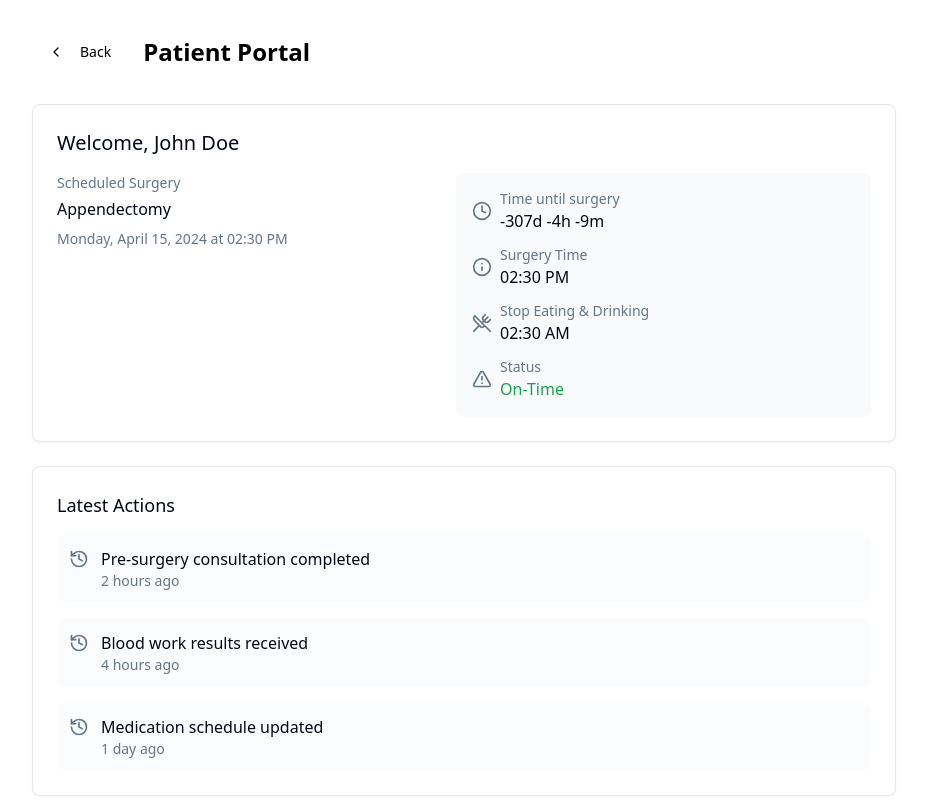
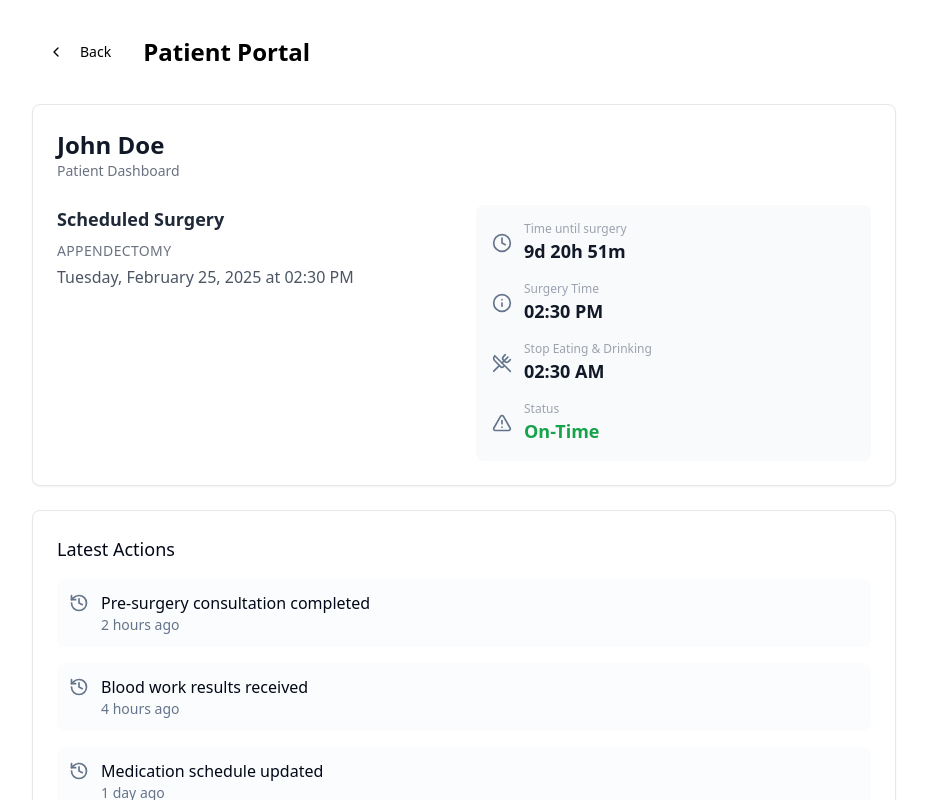
Before and after one commit to sofiahuppertz/MediFlow, a React (Vite) app in the folder frontend/: page /patient in a window 1280 px wide. Shown: the top 800 px of the page, without its empty margins (176-1103 px from the left). Built offline with nearby package versions, Linux system fonts and the light colour scheme.

Commit message:
hierarchy

```diff
--- a/frontend/src/pages/Patient.tsx
+++ b/frontend/src/pages/Patient.tsx
@@ -19,8 +19,8 @@ const PatientPage = () => {
   const [activeTab, setActiveTab] = useState("info");
 
   // Mock data
-  const surgeryTime = "2024-04-15T14:30:00";
-  const stopEatingTime = "2024-04-15T02:30:00"; // 12 hours before surgery
+  const surgeryTime = "2025-02-25T14:30:00";
+  const stopEatingTime = "2025-02-25T02:30:00"; // 12 hours before surgery
   const surgeryStatus = "on-time"; // could be 'on-time', 'delayed', or 'cancelled'
   const latestActions = [
     { id: 1, action: "Pre-surgery consultation completed", time: "2 hours ago" },
@@ -66,14 +66,18 @@ const PatientPage = () => {
 
       <div className="grid gap-6">
         <Card className="p-6 animate-fade-up">
-          <h2 className="text-xl font-medium mb-4">Welcome, John Doe</h2>
-          <div className="flex flex-col md:flex-row gap-4">
-            <div className="flex-1">
-              <div className="text-sm text-muted-foreground mb-1">
-                Scheduled Surgery
-              </div>
-              <div className="font-medium">Appendectomy</div>
-              <div className="text-sm text-muted-foreground mt-2">
+          {/* Header section for patient info */}
+          <header className="mb-6">
+            <h2 className="text-2xl font-bold text-gray-900">John Doe</h2>
+            <p className="text-sm text-gray-500">Patient Dashboard</p>
+          </header>
+
+          <div className="grid md:grid-cols-2 gap-6">
+            {/* Surgery Details Section */}
+            <section>
+              <h3 className="text-lg font-semibold text-gray-800 mb-2">Scheduled Surgery</h3>
+              <p className="text-sm text-gray-500 uppercase tracking-wide">Appendectomy</p>
+              <p className="mt-1 text-gray-600">
                 {new Date(surgeryTime).toLocaleDateString("en-US", {
                   weekday: "long",
                   year: "numeric",
@@ -82,53 +86,55 @@ const PatientPage = () => {
                   hour: "2-digit",
                   minute: "2-digit",
                 })}
-              </div>
-            </div>
-            <div className="flex-1 bg-secondary/50 p-4 rounded-lg space-y-3">
-              <div className="flex items-center space-x-2">
-                <Clock className="h-5 w-5 text-muted-foreground" />
+              </p>
+            </section>
+
+            {/* Surgery Metrics & Status Section */}
+            <aside className="bg-secondary/50 p-4 rounded-lg space-y-4">
+              <div className="flex items-center">
+                <Clock className="h-5 w-5 text-muted-foreground mr-3" />
                 <div>
-                  <div className="text-sm text-muted-foreground">Time until surgery</div>
-                  <div className="font-medium">{calculateTimeUntil()}</div>
+                  <p className="text-xs text-gray-400">Time until surgery</p>
+                  <p className="text-lg font-semibold text-gray-900">{calculateTimeUntil()}</p>
                 </div>
               </div>
 
-              <div className="flex items-center space-x-2">
-                <Info className="h-5 w-5 text-muted-foreground" />
+              <div className="flex items-center">
+                <Info className="h-5 w-5 text-muted-foreground mr-3" />
                 <div>
-                  <div className="text-sm text-muted-foreground">Surgery Time</div>
-                  <div className="font-medium">
+                  <p className="text-xs text-gray-400">Surgery Time</p>
+                  <p className="text-lg font-semibold text-gray-900">
                     {new Date(surgeryTime).toLocaleTimeString("en-US", {
                       hour: "2-digit",
                       minute: "2-digit",
                     })}
-                  </div>
+                  </p>
                 </div>
               </div>
 
-              <div className="flex items-center space-x-2">
-                <UtensilsCrossed className="h-5 w-5 text-muted-foreground" />
+              <div className="flex items-center">
+                <UtensilsCrossed className="h-5 w-5 text-muted-foreground mr-3" />
                 <div>
-                  <div className="text-sm text-muted-foreground">Stop Eating & Drinking</div>
-                  <div className="font-medium">
+                  <p className="text-xs text-gray-400">Stop Eating &amp; Drinking</p>
+                  <p className="text-lg font-semibold text-gray-900">
                     {new Date(stopEatingTime).toLocaleTimeString("en-US", {
                       hour: "2-digit",
                       minute: "2-digit",
                     })}
-                  </div>
+                  </p>
                 </div>
               </div>
 
-              <div className="flex items-center space-x-2">
-                <AlertTriangle className="h-5 w-5 text-muted-foreground" />
+              <div className="flex items-center">
+                <AlertTriangle className="h-5 w-5 text-muted-foreground mr-3" />
                 <div>
-                  <div className="text-sm text-muted-foreground">Status</div>
-                  <div className={cn("font-medium capitalize", getStatusColor(surgeryStatus))}>
+                  <p className="text-xs text-gray-400">Status</p>
+                  <p className={cn("text-lg font-semibold capitalize", getStatusColor(surgeryStatus))}>
                     {surgeryStatus}
-                  </div>
+                  </p>
                 </div>
               </div>
-            </div>
+            </aside>
           </div>
         </Card>
 
--- a/frontend/src/pages/Timesheet.tsx
+++ b/frontend/src/pages/Timesheet.tsx
@@ -260,165 +260,43 @@ const EmergencyDialog = ({ onSubmit, onClose }: {
   );
 };
 
-const TimeSlot = ({ time, surgeries }: { time: string; surgeries: Surgery[] }) => {
-  const navigate = useNavigate();
-  const { toast } = useToast();
-
-  // Find the surgery covering this time slot
-  const surgery = surgeries.find((s) => {
-    const timeMinutes = timeToMinutes(time);
-    const startMinutes = timeToMinutes(s.startTime);
-    const endMinutes = timeToMinutes(s.endTime);
-    const totalEndMinutes = endMinutes + (s.delayDuration || 0);
-    return timeMinutes >= startMinutes && timeMinutes < totalEndMinutes;
-  });
-
-  const statusColors = {
-    scheduled: "bg-blue-100 text-blue-800 border-blue-200",
-    "in-progress": "bg-yellow-100 text-yellow-800 border-yellow-200",
-    completed: "bg-green-100 text-green-800 border-green-200",
-  };
-
-  const progressStatusColors = {
-    "on-time": "text-green-600",
-    delayed: "text-yellow-600",
-    canceled: "text-red-600",
-  };
-
-  const timeTypeStyles = {
-    locked: "border-2",
-    estimated: "border border-dashed",
-    dynamic: "border border-dotted",
-  };
-
-  const isStartTime = surgery?.startTime === time;
-
-  // Helper function to format duration (in minutes) into a human-readable string.
-  const formatDuration = (duration: number): string => {
-    const hours = Math.floor(duration / 60);
-    const minutes = duration % 60;
-    if (hours > 0 && minutes > 0) {
-      return `${hours}h${minutes}`;
-    }
-    if (hours > 0) {
-      return `${hours}h`;
-    }
-    return `${minutes}min`;
-  };
-
-  const handleDelaySubmit = (id: string, delayMinutes: number, reason: string) => {
-    if (surgery?.timeType === "locked") {
-      toast({
-        title: "Cannot Extend Locked Surgery",
-        description: "This is a locked procedure. Please contact the chief surgeon.",
-        variant: "destructive",
-      });
-      return;
-    }
-
-    toast({
-      title: "Surgery Extended",
-      description: `${surgery?.title} has been extended by ${delayMinutes} minutes`,
-    });
-    console.log(`Extending surgery ${id} by ${delayMinutes} minutes. Reason: ${reason}`);
-  };
-
-  if (!surgery) {
-    return (
-      <div className="relative grid grid-cols-[80px_1fr] gap-4 py-2 border-t">
-        <div className="text-sm text-muted-foreground">{time}</div>
-        <div></div>
-      </div>
-    );
-  }
-
-  // Calculate the base duration in minutes (excluding any delay)
-  const baseDuration = timeToMinutes(surgery.endTime) - timeToMinutes(surgery.startTime);
-  // Optionally, if you want to include delay, you can do:
-  const totalDuration = baseDuration + (surgery.delayDuration || 0);
-
-  // Calculate how many 15-minute intervals the base surgery occupies.
-  const baseSpan = Math.ceil(baseDuration / 15);
-  // Calculate additional spans if a delay exists.
-  const delaySpan = surgery.delayDuration ? Math.ceil(surgery.delayDuration / 15) : 0;
-  const totalSpan = baseSpan + delaySpan;
+function SurgeryRoomDropdown() {
+  const [selectedRoom, setSelectedRoom] = useState("Main OR");
+  const rooms = ["Main OR", "Secondary OR", "Ambulatory OR"];
 
   return (
-    <div className="relative grid grid-cols-[80px_1fr] gap-4 py-2 border-t">
-      <div className="text-sm text-muted-foreground">{time}</div>
-      {isStartTime && (
-        <div className="relative" style={{ gridRow: `span ${totalSpan}` }}>
-          {/* Base Surgery Block */}
-          <div
-            className={cn(
-              "rounded-t-lg px-4 py-3",
-              statusColors[surgery.status],
-              timeTypeStyles[surgery.timeType]
-            )}
-          >
-            <div className="flex items-start justify-between">
-              <div>
-                <div className="flex items-center gap-2">
-                  <Button
-                    variant="ghost"
-                    className="h-auto p-0 text-left font-medium hover:bg-transparent"
-                    onClick={() => navigate(`/surgery/${surgery.id}`)}
-                  >
-                    {surgery.title}
-                  </Button>
-                  {surgery.timeType === "locked" && (
-                    <span className="text-sm bg-gray-100 px-1.5 py-0.5 rounded">🔒</span>
-                  )}
-                  {surgery.timeType === "estimated" && (
-                    <span className="text-sm bg-gray-100 px-1.5 py-0.5 rounded">⏳</span>
-                  )}
-                  {surgery.timeType === "dynamic" && (
-                    <span className="text-sm bg-gray-100 px-1.5 py-0.5 rounded">🌱</span>
-                  )}
-                </div>
-                <div
-                  className={cn(
-                    "text-sm mt-1 flex items-center gap-2",
-                    progressStatusColors[surgery.progressStatus]
-                  )}
-                >
-                  <Clock className="h-4 w-4 mr-1" />
-                  <AlertTriangle className="h-3 w-3 absolute -right-1 -top-1 text-yellow-500" />
-                </div>
-              </div>
-              <Dialog>
-                <DialogTrigger asChild>
-                  <Button variant="outline" size="sm" className="h-8 border-dashed">
-                    <ArrowLeftRight className="h-4 w-4 mr-1" />
-                    Extend
-                  </Button>
-                </DialogTrigger>
-                <DelayDialog surgery={surgery} onDelaySubmit={handleDelaySubmit} />
-              </Dialog>
-            </div>
-            <div className="text-sm">
-              <Clock className="h-3 w-3 inline-block mr-1" />
-              {formatDuration(totalDuration)}
-            </div>
-          </div>
-          {/* Delay Block */}
-          {delaySpan > 0 && (
-            <div className="rounded-b-lg px-4 py-2 border-t border-dashed bg-red-100 text-red-700">
-              <div className="text-sm">Delay: {surgery.delayReason}</div>
-              <div className="text-sm">+{surgery.delayDuration} minutes</div>
-            </div>
-          )}
-        </div>
-      )}
+    <div className="mb-4">
+      <Label htmlFor="surgery-room" className="block text-sm font-medium text-muted-foreground">
+        Surgery Room
+      </Label>
+      <select
+        id="surgery-room"
+        value={selectedRoom}
+        onChange={(e) => setSelectedRoom(e.target.value)}
+        className="mt-1 block w-full rounded-md border border-input bg-white px-3 py-2 text-sm shadow-sm focus:border-primary focus:outline-none focus:ring-1 focus:ring-primary"
+      >
+        {rooms.map((room) => (
+          <option key={room} value={room}>
+            {room}
+          </option>
+        ))}
+      </select>
     </div>
   );
-};
+}
 
 const Timesheet = () => {
   const navigate = useNavigate();
   const { toast } = useToast();
   const [showEmergencyDialog, setShowEmergencyDialog] = useState(false);
   const [surgeries, setSurgeries] = useState<Surgery[]>(mockSurgeries);
+
+  const today = new Date();
+  const formattedDate = today.toLocaleDateString("en-GB", {
+    day: "numeric",
+    month: "long",
+    year: "numeric",
+  });
 
   // Define the schedule start/end and dimensions for the calendar
   const scheduleStart = "07:00";
@@ -472,8 +350,13 @@ const Timesheet = () => {
           <ChevronLeft className="h-4 w-4 mr-2" />
           Back
         </Button>
-        <h1 className="text-2xl font-semibold">Surgery Schedule</h1>
+        <div>
+          <h1 className="text-2xl font-semibold">Surgery Schedule</h1>
+          <p className="text-sm text-muted-foreground">{formattedDate}</p>
+        </div>
       </div>
+
+      <SurgeryRoomDropdown />
 
       {/* Calendar Container */}
       <Card className="p-6 relative" style={{ height: calendarHeight }}>
```
